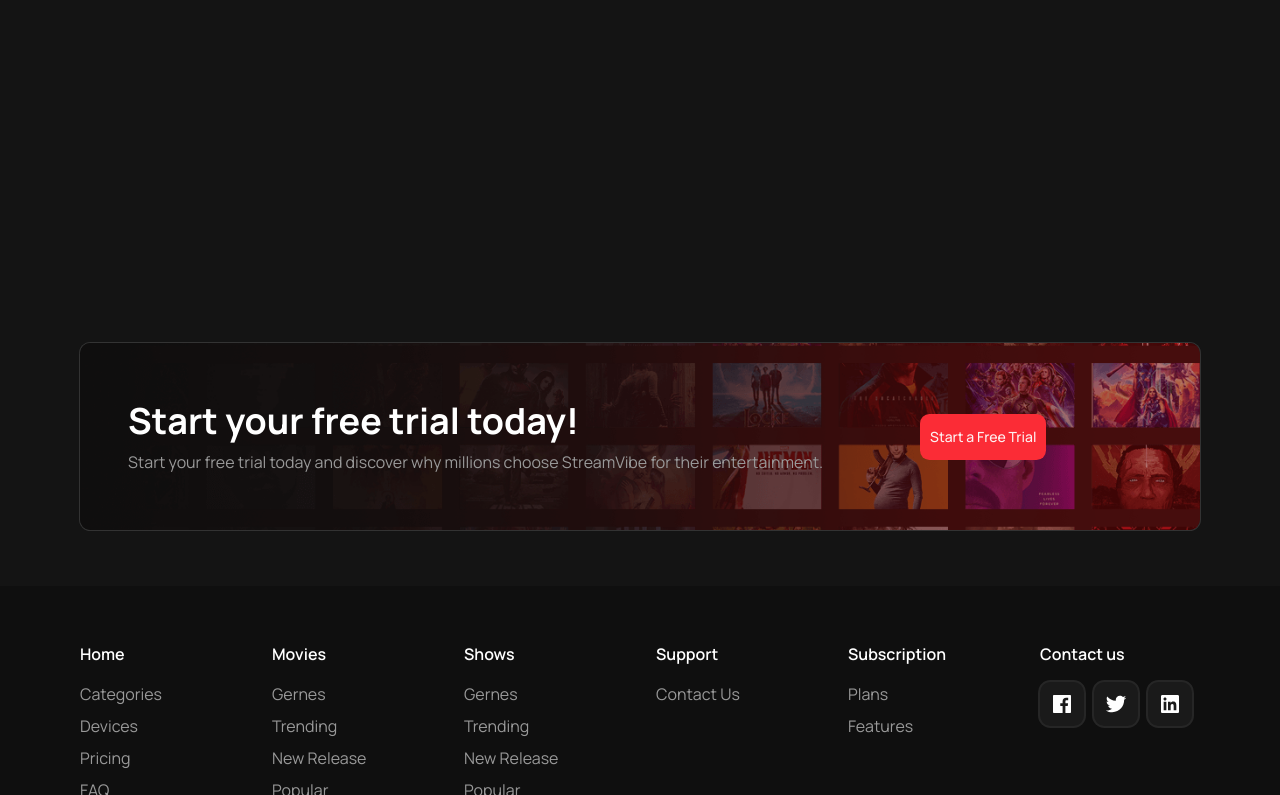
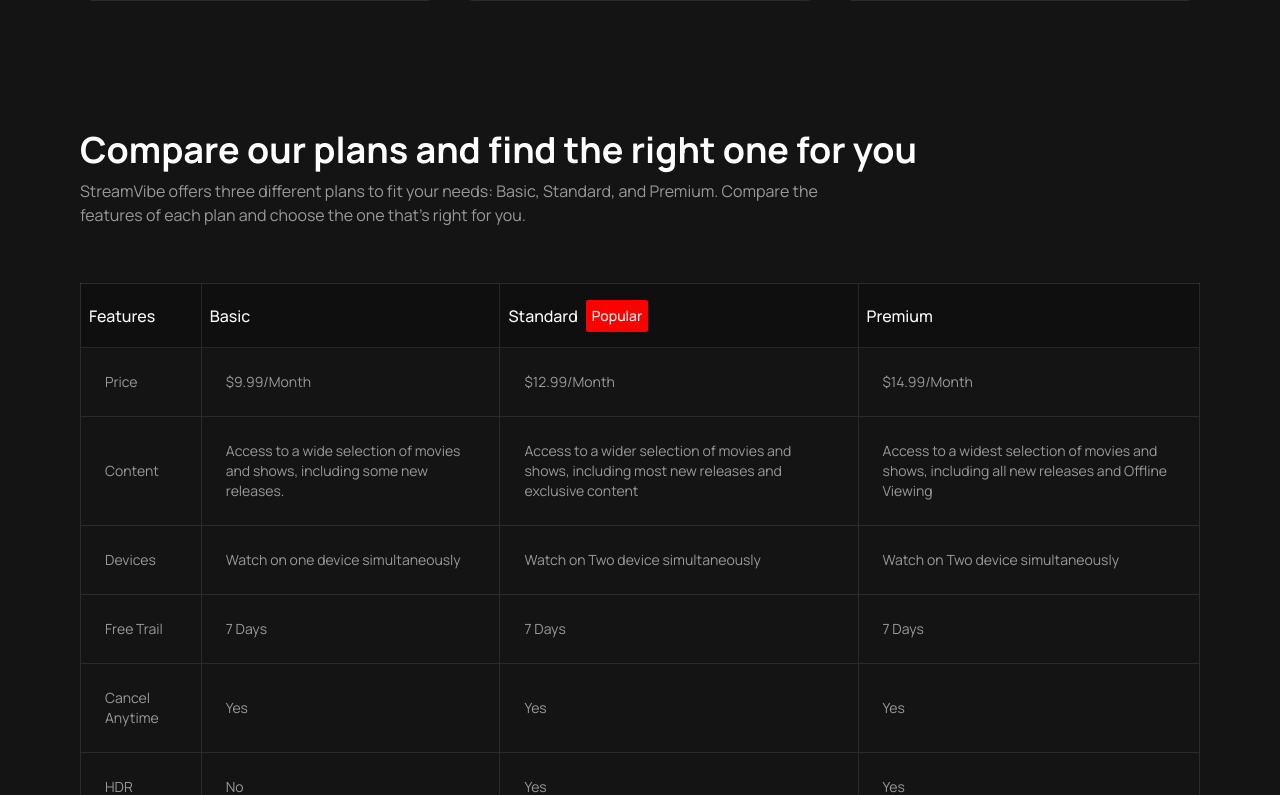
Before and after one commit to maiphuongbrt9a1/movie-app-nextjs, a Next.js app: page /subscriptions in a window 1280 px wide. Shown: the part 585-1380 px from the top of the page. Built offline with nearby package versions, Linux system fonts and the light colour scheme.

Commit message:
finished

```diff
--- a/app/pageComponents/Hero.tsx
+++ b/app/pageComponents/Hero.tsx
@@ -32,6 +32,7 @@
             width={200}
             height={200}
             className="h-auto w-full object-cover"
+            loading="eager"
           />
         </motion.div>
 
--- /dev/null
+++ b/app/subscriptions/components/Features.tsx
@@ -0,0 +1,28 @@
+'use client'
+import Title from '@/components/Title'
+import PricingTable from './PricingTable'
+import { motion } from 'motion/react'
+import * as variants from '@/motion/animation'
+
+export default function Features() {
+  return (
+    <section className="section pt-24 md:pt-36">
+      <motion.div
+        variants={variants.staggerContainer}
+        initial="hidden"
+        whileInView={'show'}
+        viewport={{ once: true }}
+        className="container space-y-10 md:space-y-14"
+      >
+        {/* title */}
+        <Title
+          text="StreamVibe offers three different plans to fit your needs: Basic, Standard, and Premium. Compare the features of each plan and choose the one that's right for you."
+          title="Compare our plans and find the right one for you"
+        ></Title>
+
+        {/* Table */}
+        <PricingTable />
+      </motion.div>
+    </section>
+  )
+}
--- /dev/null
+++ b/app/subscriptions/components/PricingTable.tsx
@@ -0,0 +1,47 @@
+'use client'
+import {
+  Table,
+  TableBody,
+  TableCell,
+  TableHead,
+  TableHeader,
+  TableRow,
+} from '@/components/ui/table'
+import { tableItems } from '@/data/data'
+import { motion } from 'motion/react'
+import * as variants from '@/motion/animation'
+
+export default function PricingTable() {
+  return (
+    <motion.div variants={variants.fadeIn}>
+      <Table className="border">
+        <TableHeader>
+          <TableRow className="bg-black-06 divide-x">
+            {['Features', 'Basic', 'Standard', 'Premium'].map((item, index) => (
+              <TableHead key={index} className="">
+                <div className="flex items-center gap-2">
+                  <p className="">{item}</p>
+                  {item === 'Standard' && (
+                    <span className="rounded-xs bg-red-50 p-1.5 text-sm">
+                      Popular
+                    </span>
+                  )}
+                </div>
+              </TableHead>
+            ))}
+          </TableRow>
+        </TableHeader>
+        <TableBody>
+          {tableItems.map((item) => (
+            <TableRow key={item.id} className="divide-x">
+              <TableCell>{item.Features}</TableCell>
+              <TableCell>{item.Basic}</TableCell>
+              <TableCell>{item.Standard}</TableCell>
+              <TableCell>{item.Premium}</TableCell>
+            </TableRow>
+          ))}
+        </TableBody>
+      </Table>
+    </motion.div>
+  )
+}
--- a/app/subscriptions/page.tsx
+++ b/app/subscriptions/page.tsx
@@ -1,5 +1,11 @@
-import React from 'react'
+import Pricing from '@/components/Pricing'
+import Features from './components/Features'
 
 export default function Subscriptions() {
-  return <div>Subscriptions</div>
+  return (
+    <>
+      <Pricing />
+      <Features />
+    </>
+  )
 }
--- a/components/Header.tsx
+++ b/components/Header.tsx
@@ -24,6 +24,7 @@
             alt="Logo"
             width={166}
             height={50}
+            loading="eager"
           />
         </Link>
         {/* Mobile menu */}
@@ -35,6 +36,7 @@
               return (
                 <li key={item.id}>
                   <Link
+                    onClick={handleClick}
                     href={item.href}
                     className={`hover:bg-black-12 block rounded-lg px-6 py-3 pr-10 text-white transition-colors ${pathname === item.href ? 'bg-black-10' : 'hover:bg-black-12 transition-colors'}`}
                   >
--- /dev/null
+++ b/components/ui/table.tsx
@@ -0,0 +1,116 @@
+'use client'
+
+import * as React from 'react'
+
+import { cn } from '@/lib/utils'
+
+function Table({ className, ...props }: React.ComponentProps<'table'>) {
+  return (
+    <div
+      data-slot="table-container"
+      className="relative w-full overflow-x-auto"
+    >
+      <table
+        data-slot="table"
+        className={cn('w-full caption-bottom text-sm', className)}
+        {...props}
+      />
+    </div>
+  )
+}
+
+function TableHeader({ className, ...props }: React.ComponentProps<'thead'>) {
+  return (
+    <thead
+      data-slot="table-header"
+      className={cn('[&_tr]:border-b', className)}
+      {...props}
+    />
+  )
+}
+
+function TableBody({ className, ...props }: React.ComponentProps<'tbody'>) {
+  return (
+    <tbody
+      data-slot="table-body"
+      className={cn('[&_tr:last-child]:border-0', className)}
+      {...props}
+    />
+  )
+}
+
+function TableFooter({ className, ...props }: React.ComponentProps<'tfoot'>) {
+  return (
+    <tfoot
+      data-slot="table-footer"
+      className={cn(
+        'bg-muted/50 border-t font-medium [&>tr]:last:border-b-0',
+        className,
+      )}
+      {...props}
+    />
+  )
+}
+
+function TableRow({ className, ...props }: React.ComponentProps<'tr'>) {
+  return (
+    <tr
+      data-slot="table-row"
+      className={cn(
+        'hover:bg-muted/50 has-aria-expanded:bg-muted/50 data-[state=selected]:bg-muted border-b transition-colors',
+        className,
+      )}
+      {...props}
+    />
+  )
+}
+
+function TableHead({ className, ...props }: React.ComponentProps<'th'>) {
+  return (
+    <th
+      data-slot="table-head"
+      className={cn(
+        'text-foreground h-16 px-2 text-left align-middle font-medium whitespace-nowrap [&:has([role=checkbox])]:pr-0',
+        className,
+      )}
+      {...props}
+    />
+  )
+}
+
+function TableCell({ className, ...props }: React.ComponentProps<'td'>) {
+  return (
+    <td
+      data-slot="table-cell"
+      className={cn(
+        'whitespace-wrap p-6 align-middle [&:has([role=checkbox])]:pr-0',
+        className,
+      )}
+      {...props}
+    />
+  )
+}
+
+function TableCaption({
+  className,
+  ...props
+}: React.ComponentProps<'caption'>) {
+  return (
+    <caption
+      data-slot="table-caption"
+      className={cn('text-muted-foreground mt-4 text-sm', className)}
+      {...props}
+    />
+  )
+}
+
+export {
+  Table,
+  TableHeader,
+  TableBody,
+  TableFooter,
+  TableHead,
+  TableRow,
+  TableCell,
+  TableCaption,
+}
```
Also changed, not shown: app/support/components/ContactForm.tsx (+1 -0 lines).
